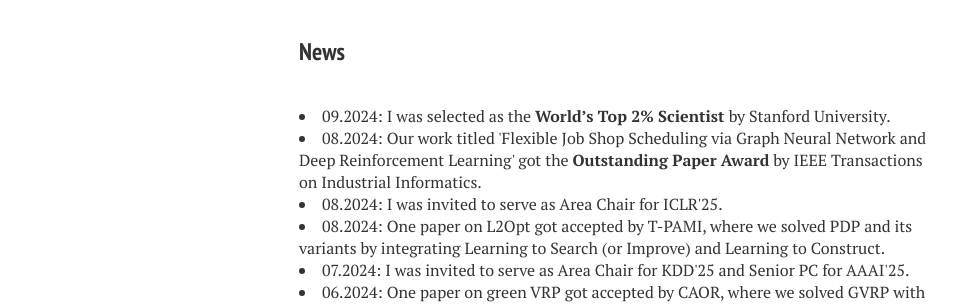
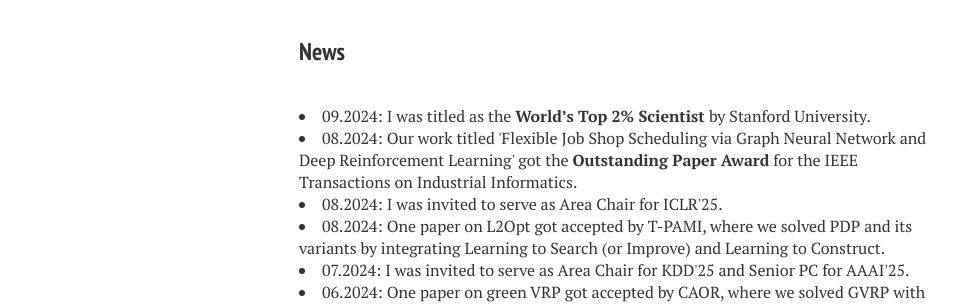
Before and after one commit to zhiguangcaosg/zhiguangcaosg.github.io, a Jekyll site: the page built from index.md, in a window 1280 px wide. Shown: the part 967-1271 px from the top of the page, without its empty margins (21-992 px from the left). Built offline with Jekyll 4.4.1, drawn with Linux system fonts in a browser that asks for light colours; nearby versions of some CDN libraries.

Commit message:
Update index.md

```diff
--- a/index.md
+++ b/index.md
@@ -40,11 +40,11 @@ image: banner1.png
 <h3 style="margin-bottom:-8px;padding-top:20px;">News</h3> <br>
 
 <li>
-09.2024:  I was selected as the <b> World’s Top 2% Scientist </b> by Stanford University.
+09.2024:  I was titled as the <b> World’s Top 2% Scientist </b> by Stanford University.
 </li>
 
 <li>
-08.2024:  Our work titled 'Flexible Job Shop Scheduling via Graph Neural Network and Deep Reinforcement Learning' got the <b>Outstanding Paper Award</b> by IEEE Transactions on Industrial Informatics.
+08.2024:  Our work titled 'Flexible Job Shop Scheduling via Graph Neural Network and Deep Reinforcement Learning' got the <b>Outstanding Paper Award</b> for the IEEE Transactions on Industrial Informatics.
 </li>
 <li>
 08.2024:  I was invited to serve as Area Chair for ICLR'25.
```
